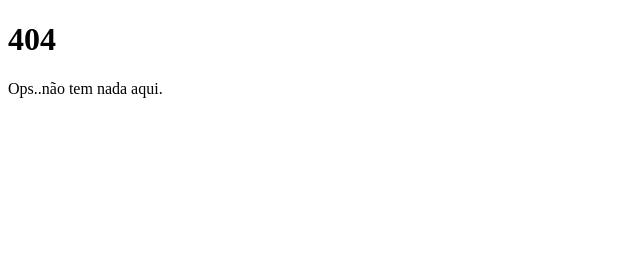
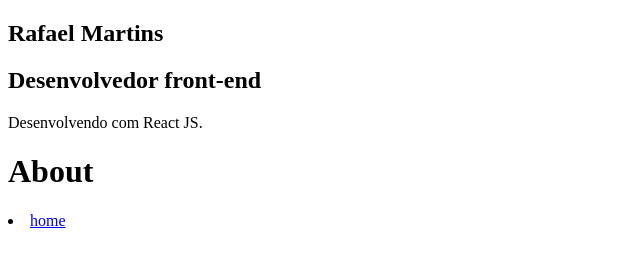
Before and after one commit to rafaelmartins92/blog-reactjs, a Gatsby site: page /about in a window 1280 px wide. Before the commit this address had no page. Shown: the whole page, without its empty margins (0-640 px from the left). Built offline with nearby package versions, Linux system fonts and the light colour scheme; Gatsby itself is replaced by a stand-in of ours.

Commit message:
Creating Component

```diff
--- /dev/null
+++ b/src/components/Profile/index.js
@@ -0,0 +1,15 @@
+import React from "react"
+
+// import { Container } from './styles';
+
+function Profile() {
+  return (
+    <div className="Profile-wrapper">
+      <h1>Rafael Martins</h1>
+      <h2>Desenvolvedor front-end</h2>
+      <p>Desenvolvendo com React JS.</p>
+    </div>
+  )
+}
+
+export default Profile
--- a/src/components/layout.js
+++ b/src/components/layout.js
@@ -1,9 +1,16 @@
 import React from "react"
 import PropTypes from "prop-types"
-import { useStaticQuery, graphql } from "gatsby"
+import Profile from "./Profile"
 
 const Layout = ({ children }) => {
-  return <main>{children}</main>
+  return (
+    <>
+      <aside>
+        <Profile />
+      </aside>
+      <main>{children}</main>
+    </>
+  )
 }
 
 Layout.propTypes = {
--- /dev/null
+++ b/src/pages/about.js
@@ -0,0 +1,21 @@
+import React from "react"
+import { Link } from "gatsby"
+
+import Layout from "../components/layout"
+import SEO from "../components/seo"
+
+// import { Container } from './styles';
+
+function AboutPage() {
+  return (
+    <Layout>
+      <SEO title="About" />
+      <h1>About</h1>
+      <li>
+        <Link to="/">home</Link>
+      </li>
+    </Layout>
+  )
+}
+
+export default AboutPage
--- a/src/pages/index.js
+++ b/src/pages/index.js
@@ -1,4 +1,5 @@
 import React from "react"
+import { Link } from "gatsby"
 
 import Layout from "../components/layout"
 import SEO from "../components/seo"
@@ -7,6 +8,9 @@ const IndexPage = () => (
   <Layout>
     <SEO title="Home" />
     <h1>Home</h1>
+    <li>
+      <Link to="/about">about</Link>
+    </li>
   </Layout>
 )
 
```
Also changed, not shown: src/pages/page-2.js (deleted, +0 -16 lines), src/pages/using-typescript.tsx (deleted, +0 -34 lines).
